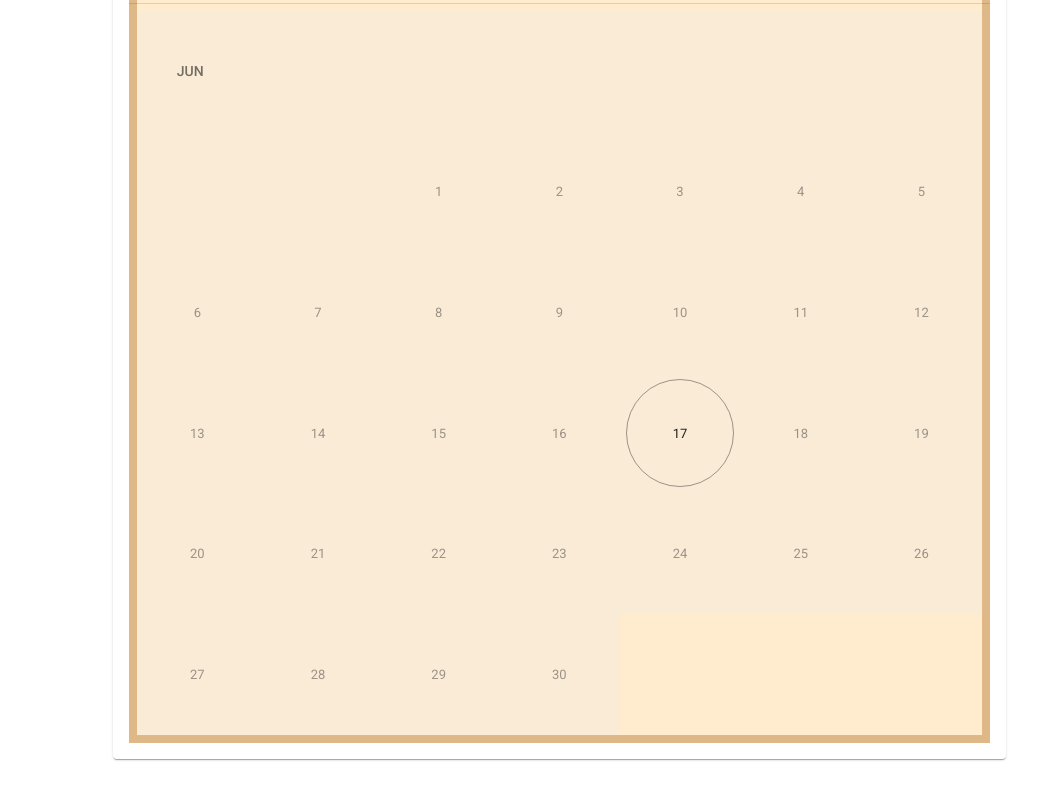
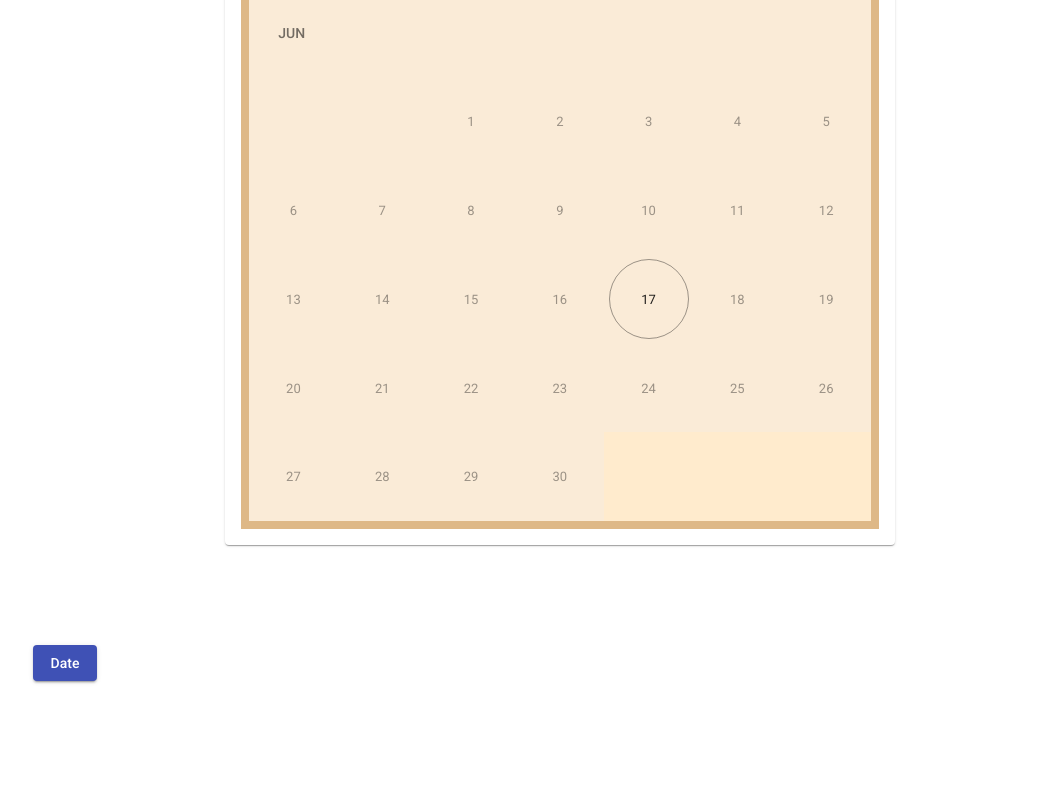
Before and after one commit to Web-Developm/calendar, an Angular app: page /calendar in a window 1280 px wide. Shown: the part 624-1424 px from the top of the page, without its empty margins (49-1087 px from the left). After the commit the page ends 1305 px from the top, so only its background shows below. Built offline with nearby package versions, Linux system fonts and the light colour scheme.

Commit message:
dates loop completed

```diff
--- a/src/app/calendar/calendar.component.css
+++ b/src/app/calendar/calendar.component.css
@@ -4,8 +4,8 @@
 }
 
 .demo-inline-calendar-card{
-    width:80%;
-    margin-left: 5rem;
+    width:60%;
+    margin-left: 12rem;
 }
 
 .top{
--- a/src/app/calendar/calendar.component.html
+++ b/src/app/calendar/calendar.component.html
@@ -119,3 +119,11 @@
         </mat-calendar>
     </mat-card>
 </div>
+
+<div class="container">
+    <button (click)="sample()" mat-raised-button color="primary">Date</button>
+</div>
+
+<br>
+<br>
+<br>
--- a/src/app/calendar/calendar.component.ts
+++ b/src/app/calendar/calendar.component.ts
@@ -191,7 +191,7 @@ export class CalendarComponent implements OnInit, AfterViewInit {
 
       v1.setDate(v1.getDate() + v2.getDate());
 
-      //(document.getElementsByClassName('mat-calendar-table')[0] as any).style.backgroundColor="green";
+      //(document.getElementsByClassName('mat-calendar-table')[0] as any).style.backgroundColor = "green";
 
       console.log(document.getElementsByClassName('mat-calendar'));
 
@@ -202,6 +202,19 @@ export class CalendarComponent implements OnInit, AfterViewInit {
     })(), new Date(this.value1, this.time1));
 
   }
+
+
+  sample() {
+    let currentDate = new Date(this.value1 - 1);
+    let endDate = new Date(this.value2 - 1);
+
+    while (currentDate <= endDate) {
+      currentDate = new Date(currentDate.setDate(currentDate.getDate() + 1));
+      console.log(currentDate.getDate());
+    }
+  }
+
+
 
 
   /* validation methods*/
--- a/src/styles.css
+++ b/src/styles.css
@@ -30,3 +30,7 @@ body { margin: 0; font-family: Roboto, "Helvetica Neue", sans-serif; }
 .mat-calendar-body-cell{
     background-color: bisque;
 }
+
+element.style{
+    background-color: black;
+}
```
